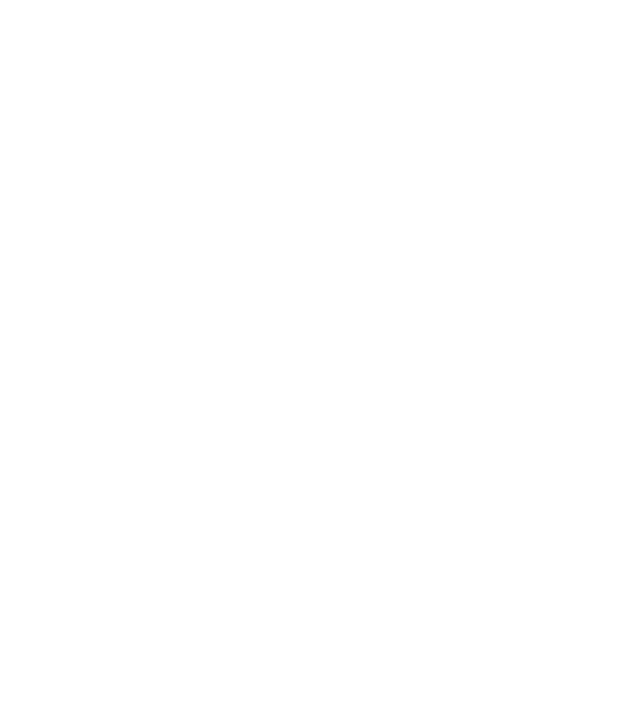
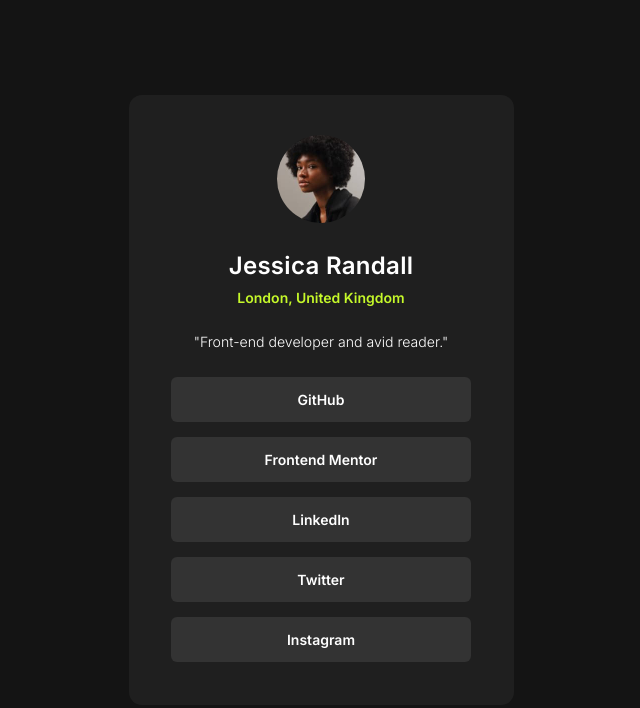
Before and after one commit to rodrigojesus7/social-links-profile, a plain HTML site: page index.html in a window 1280 px wide. Shown: the whole page, without its empty margins (319-959 px from the left). Drawn offline with Linux system fonts and the light colour scheme.

Commit message:
finalizado[

```diff
--- a/index.html
+++ b/index.html
@@ -15,16 +15,59 @@
     <link rel="stylesheet" href="./src/css/reset.css">
     <link rel="stylesheet" href="./src/css/style.css">
 
+    <link rel="shortcut icon" href="./src/images/favicon-32x32.png" type="image/x-icon">
+
 
 </head>
 
 <body>
 
 
+    <main class="card">
+
+        <div class="user-box">
+
+            <div class="user-pic">
+                <img src="./src/images/avatar-jessica.jpeg" alt="user profile image">
+            </div>
+
+            <div class="user-info">
+                <h2 class="user-name">Jessica Randall</h2>
+                <p class="user-city">London, United Kingdom</p>
+            </div>
+
+            <div>
+                <p class="user-bio">"Front-end developer and avid reader."</p>
+            </div>
+        </div>
 
 
+        <div class="user-links-box">
+
+            <a href="">
+                <p class="link-btn">GitHub</p>
+            </a>
+
+            <a href="">
+                <p class="link-btn">Frontend Mentor</p>
+            </a>
+
+            <a href="">
+                <p class="link-btn">LinkedIn</p>
+            </a>
+
+            <a href="">
+                <p class="link-btn">Twitter</p>
+            </a>
+
+            <a href="">
+                <p class="link-btn">Instagram</p>
+            </a>
+
+        </div>
 
 
+    </main>
 
 
 </body>
--- a/src/css/reset.css
+++ b/src/css/reset.css
@@ -8,3 +8,12 @@
     padding: 0;
     box-sizing: border-box;
 }
+
+a{
+    text-decoration: none;
+    color: var(--text-color);
+}
+
+ul{
+    list-style-type: none;
+}
--- a/src/css/style.css
+++ b/src/css/style.css
@@ -0,0 +1,112 @@
+:root {
+    --highlight-color: hsl(75, 94%, 57%);
+    --text-color: hsl(0, 0%, 100%);
+    --background-color: hsl(0, 0%, 8%);
+    --card-color: hsl(0, 0%, 12%);
+    --btn-color: hsl(0, 0%, 20%);
+}
+
+
+body {
+    display: flex;
+    min-height: 100vh;
+    justify-content: center;
+    align-items: center;
+    background-color: var(--background-color);
+    font-family: Inter, sans-serif;
+    color: var(--text-color);
+    text-align: center;
+    padding: 2.7rem;
+}
+
+.card {
+    display: flex;
+    flex-direction: column;
+    align-items: center;
+    background-color: var(--card-color);
+    height: 61rem;
+    width: 38.5rem;
+    border-radius: 1.3rem;
+    padding: 4rem;
+}
+
+.user-box {
+    display: flex;
+    flex-direction: column;
+}
+
+.user-pic img {
+    border-radius: 50%;
+    max-width: 8.8rem;
+    max-height: 8.8rem;
+    margin-bottom: 2.5rem;
+}
+
+
+
+.user-info {
+    display: flex;
+    flex-direction: column;
+    line-height: 3.17rem;
+}
+
+
+.user-name {
+    font-size: 2.4rem;
+    font-weight: 600;
+    letter-spacing: 0.03rem;
+}
+
+
+
+.user-city {
+    font-size: 1.4rem;
+    color: var(--highlight-color);
+    font-weight: 600;
+    margin-bottom: 2rem;
+}
+
+.user-bio {
+    font-size: 1.41rem;
+    font-weight: 300;
+    margin-bottom: 2.7rem;
+}
+
+
+.user-links-box {
+    display: flex;
+    flex-direction: column;
+    align-items: center;
+    justify-content: space-evenly;
+    font-size: 1.4rem;
+    font-weight: 600;
+    gap: 1.5rem;
+}
+
+.link-btn {
+    background-color: var(--btn-color);
+    width: 30rem;
+    padding-top: 1.4rem;
+    padding-bottom: 1.4rem;
+    border-radius: 0.6rem;
+}
+
+
+.link-btn:hover{
+    background-color: var(--highlight-color);
+    color: black;
+}
+
+
+
+
+@media (max-width: 400px){
+
+    .link-btn {
+
+        width: 25rem;
+
+
+    }
+
+}
```
